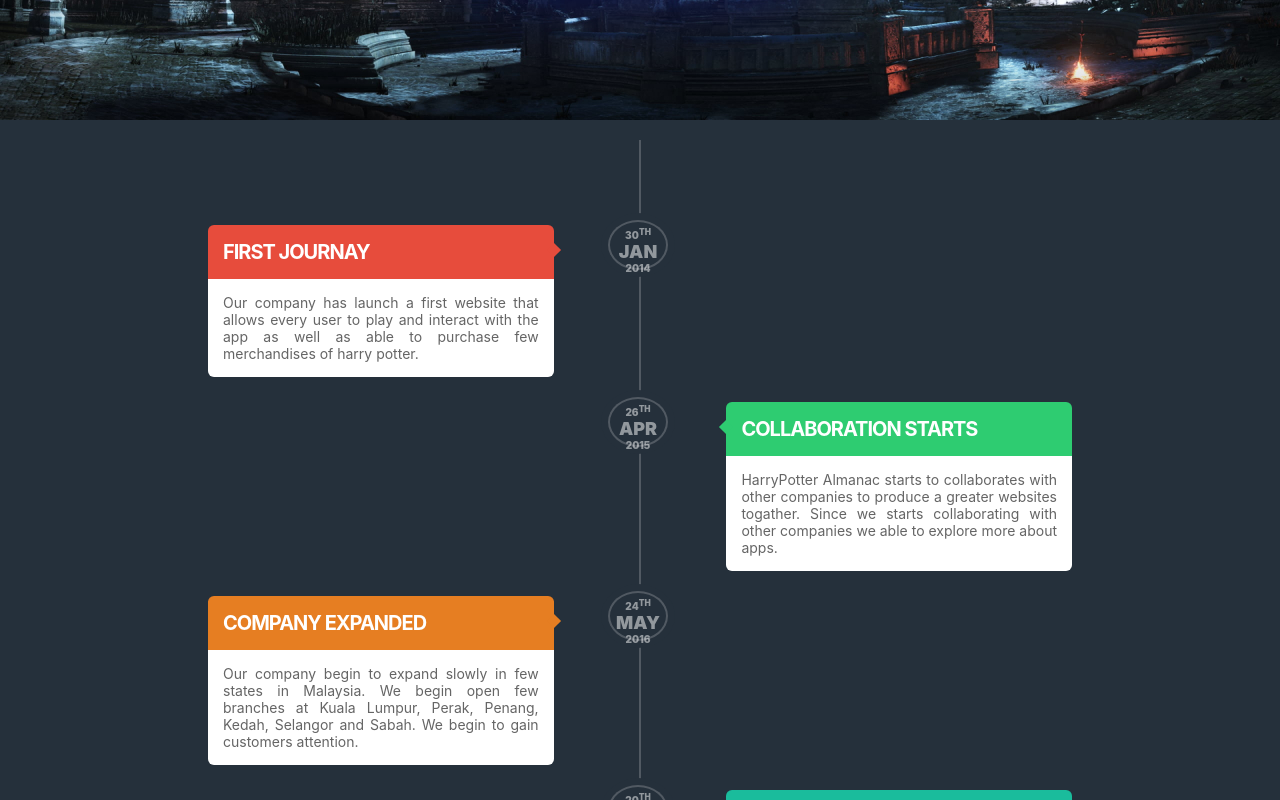
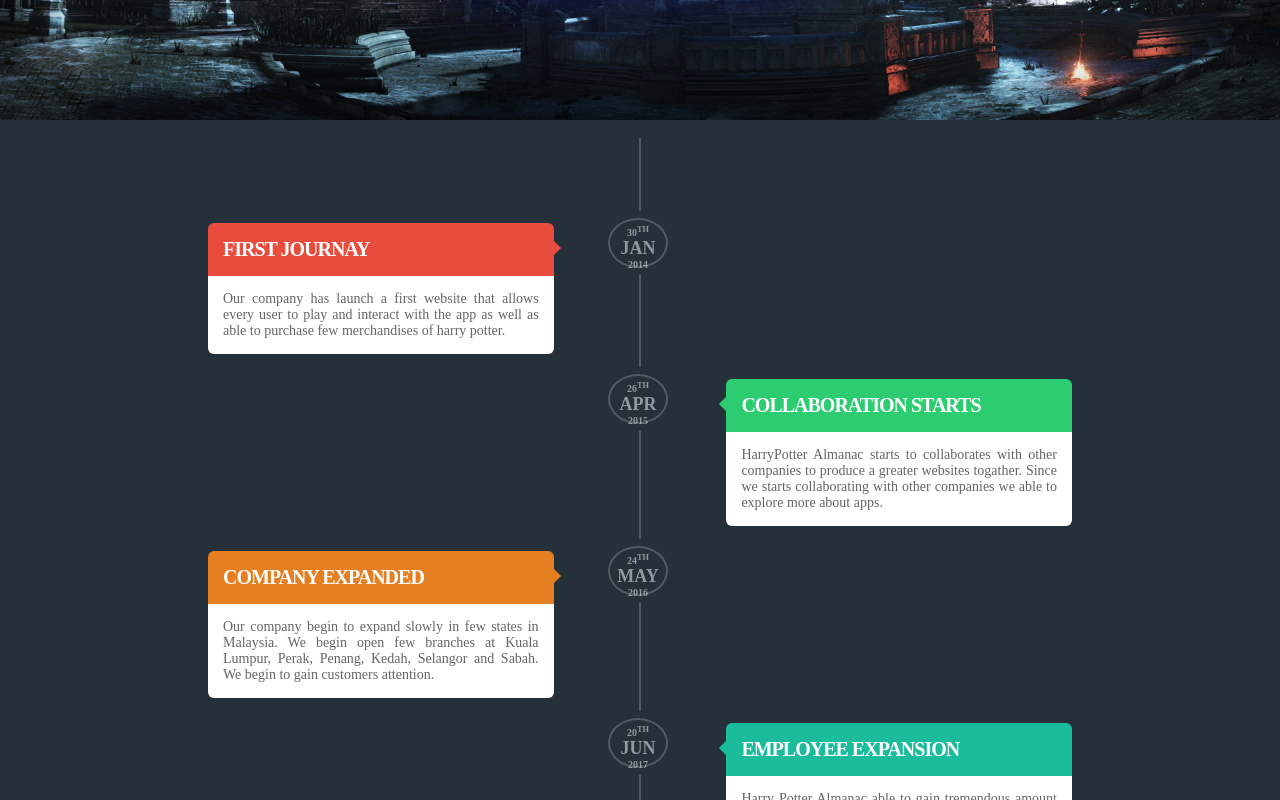
Before and after one commit to shontzu-deriv/fe-hackathon, a React (Create React App) app: page / in a window 1280 px wide. Shown: the part 1940-2740 px from the top of the page. Built offline with nearby package versions, Linux system fonts and the light colour scheme.

Commit message:
edit media equery for body

```diff
--- a/src/App.css
+++ b/src/App.css
@@ -1,10 +1,12 @@
-body {
-  margin: 0;
-  font-family: -apple-system, BlinkMacSystemFont, "Segoe UI", "Roboto", "Oxygen",
-    "Ubuntu", "Cantarell", "Fira Sans", "Droid Sans", "Helvetica Neue",
-    sans-serif;
-  -webkit-font-smoothing: antialiased;
-  -moz-osx-font-smoothing: grayscale;
+@media only screen and (min-width: 375px) and (max-width: 969px) {
+  body {
+    margin: 0;
+    font-family: -apple-system, BlinkMacSystemFont, "Segoe UI", "Roboto",
+      "Oxygen", "Ubuntu", "Cantarell", "Fira Sans", "Droid Sans",
+      "Helvetica Neue", sans-serif;
+    -webkit-font-smoothing: antialiased;
+    -moz-osx-font-smoothing: grayscale;
+  }
 }
 
 code {
@@ -27,7 +29,7 @@ select {
   border: none;
   box-shadow: 1px 1px 3px black;
   border-radius: 15px;
-  background:goldenrod;
+  background: goldenrod;
 }
 
 input {
```
Also changed, not shown: src/Components/Header.jsx (+12 -12 lines).
